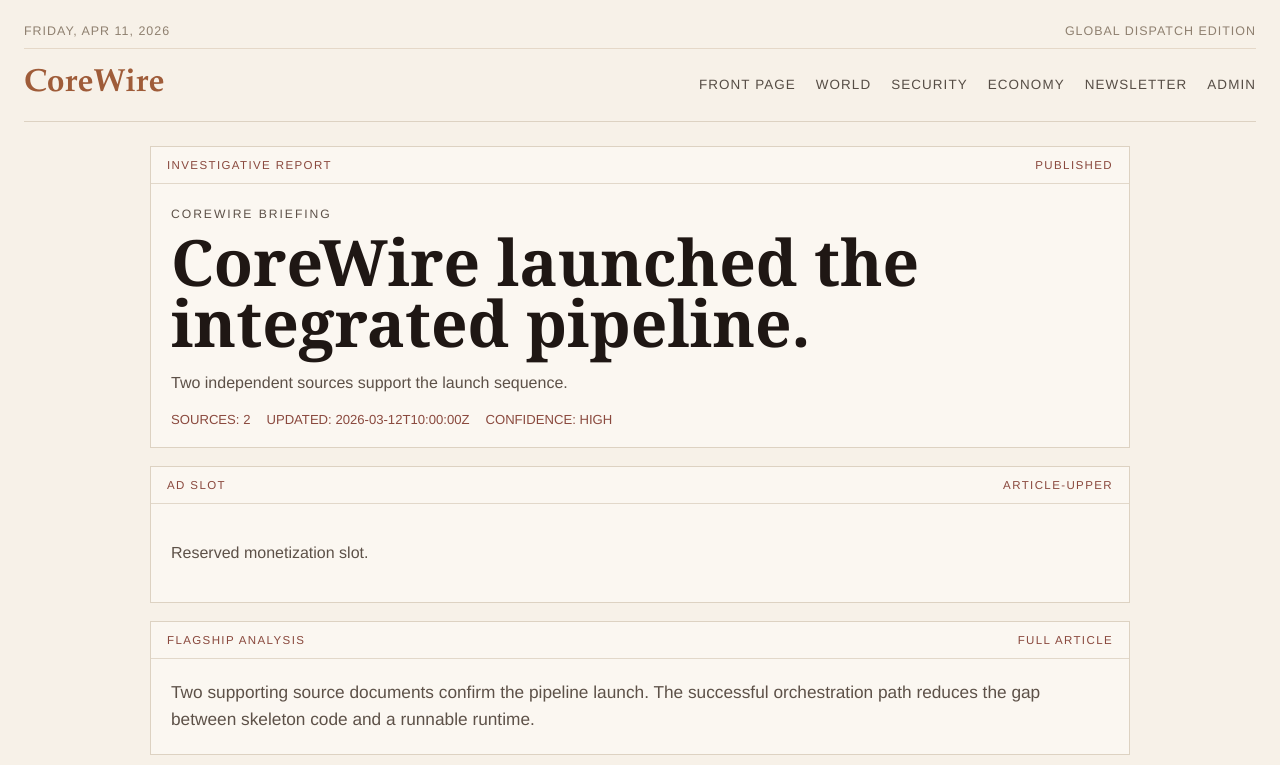
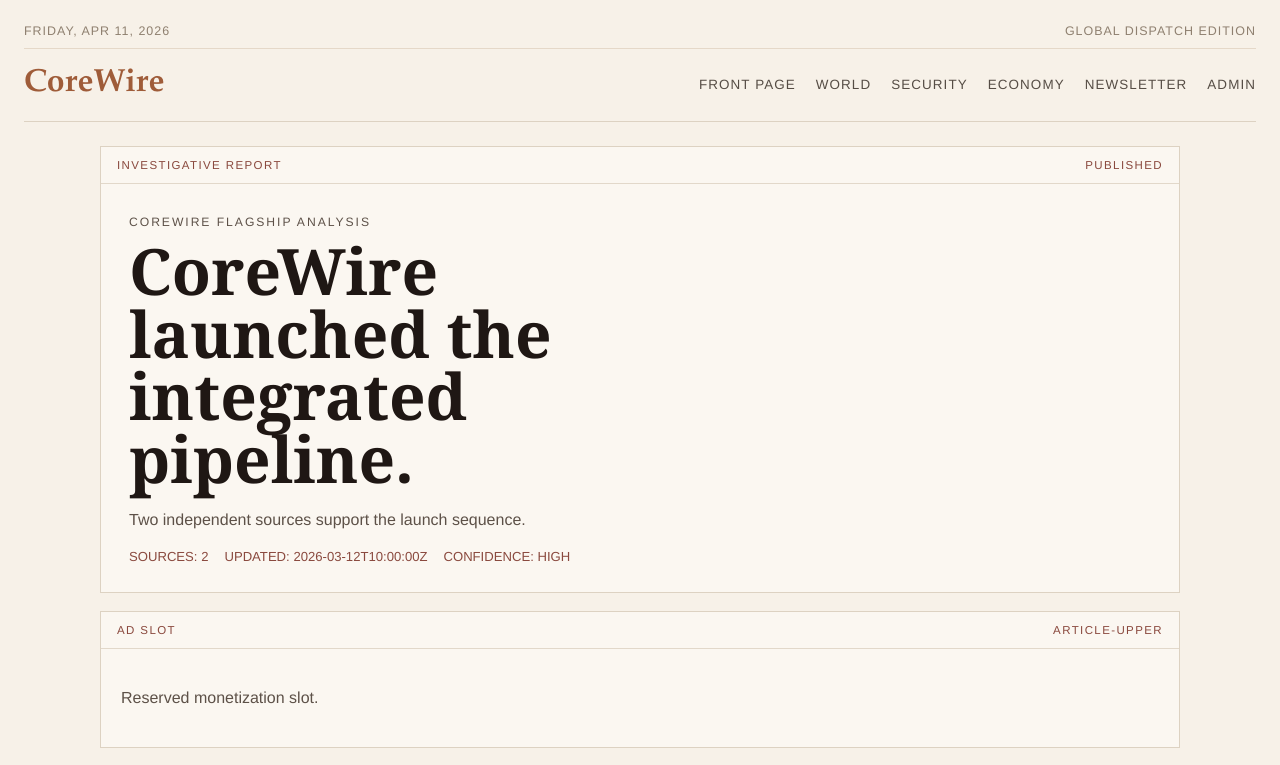
Before and after one commit to alminkey/corewirev1, a Next.js app in the folder CooreWireV1/apps/web/: page /articles/corewire-launched-the-pipeline in a window 1280 px wide. Shown: the top 765 px of the page. Built offline with nearby package versions, Linux system fonts and the light colour scheme; no server answers.

Commit message:
feat: redesign article presentation

```diff
--- a/CooreWireV1/apps/web/app/articles/[slug]/page.tsx
+++ b/CooreWireV1/apps/web/app/articles/[slug]/page.tsx
@@ -35,7 +35,7 @@ export default async function ArticlePage({ params }: ArticlePageProps) {
   return (
     <main className="cw-shell cw-article-shell cw-article-shell--light cw-shell--light cw-editorial-shell cw-surface">
       <PublicHeader />
-      <article className="cw-article cw-article--light">
+      <article className="cw-article cw-article--light cw-article-layout">
         <ArticleJsonLd article={article} />
         <ArticleHeader
           article={{
--- a/CooreWireV1/apps/web/app/globals.css
+++ b/CooreWireV1/apps/web/app/globals.css
@@ -1057,15 +1057,38 @@ button:hover {
 
 .cw-article-shell--light .cw-article {
   gap: 18px;
+  max-width: 1080px;
 }
 
 .cw-article-header--light .cw-panel-header {
   color: #8a493e;
 }
 
+.cw-article-layout {
+  display: flex;
+  flex-direction: column;
+  gap: 20px;
+}
+
+.cw-article-header-intro {
+  padding: 28px;
+}
+
 .cw-article-header--light h1 {
   font-size: clamp(2.7rem, 5vw, 4.8rem);
-  line-height: 0.95;
+  line-height: 0.98;
+  max-width: 12ch;
+}
+
+.cw-article-prose {
+  max-width: 760px;
+}
+
+.cw-article-prose .cw-article-body-paragraph {
+  font-family: var(--cw-serif);
+  font-size: 1.16rem;
+  line-height: 1.9;
+  color: #2f251f;
 }
 
 .cw-article-shell--light .cw-article-header,
--- a/CooreWireV1/apps/web/components/article/article-body.tsx
+++ b/CooreWireV1/apps/web/components/article/article-body.tsx
@@ -18,7 +18,7 @@ export function ArticleBody({ fullArticle }: ArticleBodyProps) {
         <span>Flagship Analysis</span>
         <span>Full Article</span>
       </div>
-      <div className="cw-article-section cw-article-body">
+      <div className="cw-article-section cw-article-body cw-article-prose">
         {paragraphs.map((paragraph, index) => (
           <p className="cw-article-body-paragraph" key={`article-body-${index}`}>
             {paragraph}
--- a/CooreWireV1/apps/web/components/article/article-header.tsx
+++ b/CooreWireV1/apps/web/components/article/article-header.tsx
@@ -16,10 +16,10 @@ export function ArticleHeader({ article }: ArticleHeaderProps) {
         <span>Investigative report</span>
         <span>{article.status}</span>
       </div>
-      <div className="cw-article-header-body">
-        <p className="cw-kicker">CoreWire briefing</p>
+      <div className="cw-article-header-body cw-article-header-intro">
+        <p className="cw-kicker">CoreWire flagship analysis</p>
         <h1>{article.headline}</h1>
-        <p>{article.dek}</p>
+        <p className="article-dek">{article.dek}</p>
         <div className="cw-meta">
           <span>Sources: {article.sourceCount}</span>
           <span>Updated: {article.updatedAt}</span>
```
Also changed, not shown: 1 other file (tests, documents, lock files or other folders).
